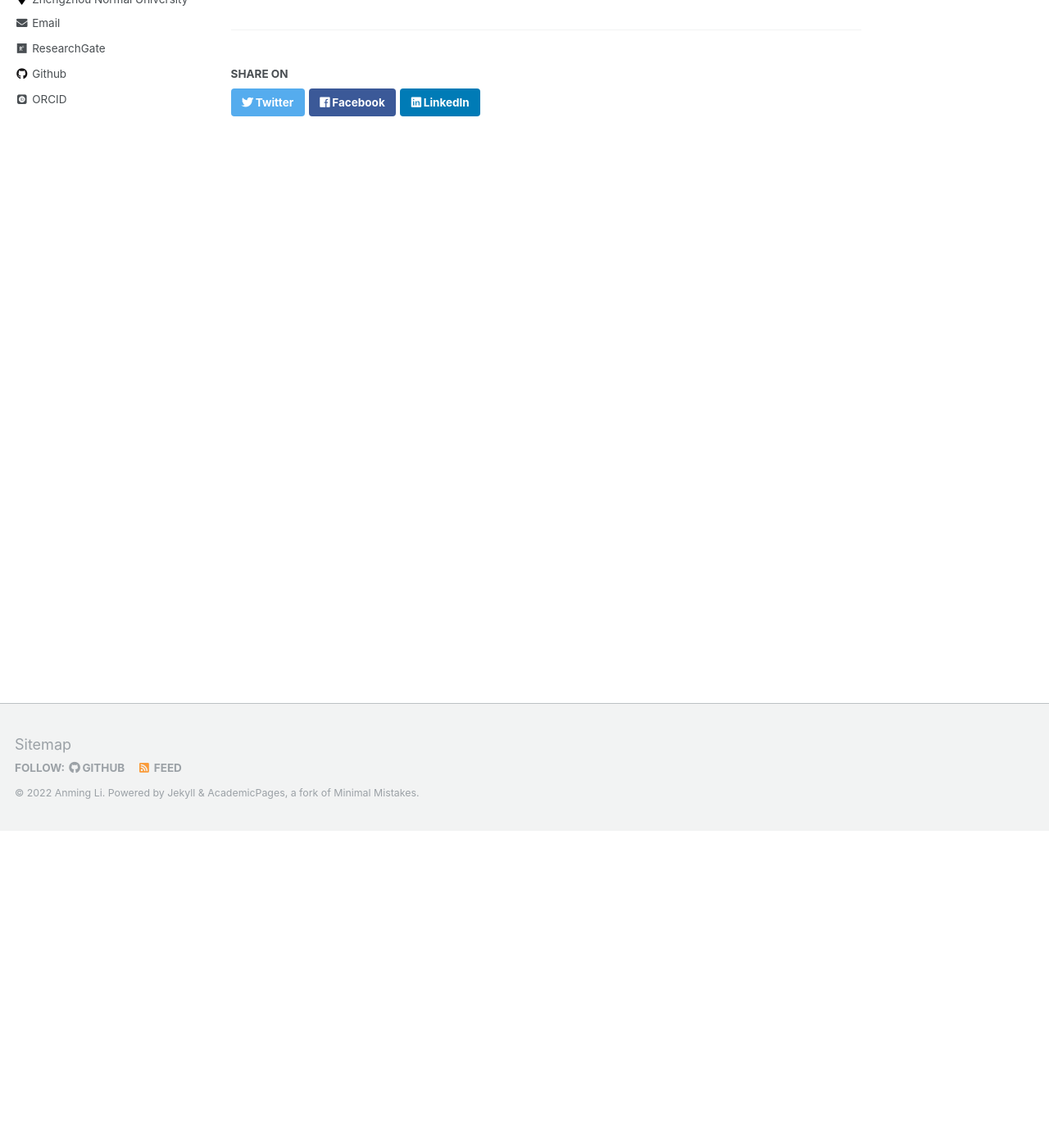
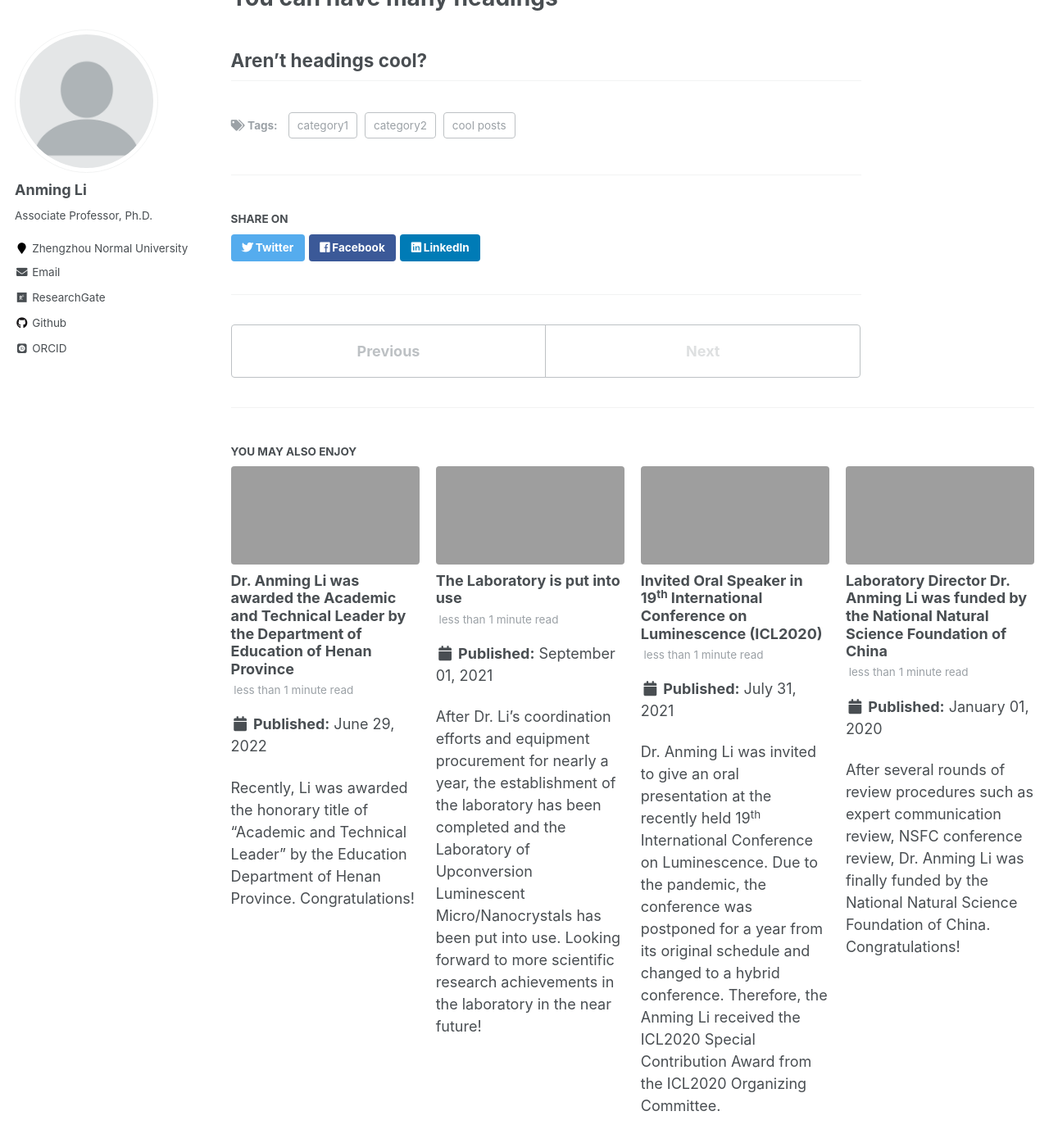
Before and after one commit to ucnclab/ucnclab.github.io, a Jekyll site: the page built from _posts/2199-01-01-future-post.md, in a window 1280 px wide and 1400 px high, scrolled down 386 px. Shown: the top 1395 px of the window at 82% size. Built offline with Jekyll 4.4.1, drawn with Linux system fonts in a browser that asks for light colours; some web fonts are replaced; some of the changed text lies outside the part shown.

Commit message:
Add files via upload

```diff
--- /dev/null
+++ b/_posts/2020-01-21-blog-post-2.md
@@ -0,0 +1,10 @@
+---
+title: 'Laboratory Director Dr. Anming Li was funded by the National Natural Science Foundation of China'
+date: 2020-01-01
+permalink: /posts/2020/01/blog-post-2/
+tags:
+  - Research Highlight
+
+---
+
+After several rounds of review procedures such as expert communication review, NSFC conference review, Dr. Anming Li was finally funded by the [National Natural Science Foundation of China](/research/2020-01-01-research7). Congratulations!
--- /dev/null
+++ b/_posts/2021-07-31-blog-post-3.md
@@ -0,0 +1,12 @@
+---
+title: 'Invited Oral Speaker in 19<sup>th</sup> International Conference on Luminescence (ICL2020)'
+date: 2021-07-31
+permalink: /posts/2021/07/blog-post-3/
+tags:
+  - Conference
+  - Laboratory News
+---
+
+Dr. Anming Li was invited to give an oral presentation at the recently held 19<sup>th</sup> International Conference on Luminescence. Due to the pandemic, the conference was postponed for a year from its original schedule and changed to a hybrid conference. Therefore, the Anming Li received the [ICL2020 Special Contribution Award](/awards/2021-award4) from the ICL2020 Organizing Committee.
+
+![ICL2020talk](/images/icltalk.png)
--- /dev/null
+++ b/_posts/2021-09-01-blog-post-4.md
@@ -0,0 +1,9 @@
+---
+title: 'The Laboratory is put into use'
+date: 2021-09-01
+permalink: /posts/2021/01/blog-post-4/
+tags:
+  - Laboratory News
+---
+
+After Dr. Li's coordination efforts and equipment procurement for nearly a year, the establishment of the laboratory has been completed and the Laboratory of Upconversion Luminescent Micro/Nanocrystals has been put into use. Looking forward to more scientific research achievements in the laboratory in the near future!
--- /dev/null
+++ b/_posts/2022-06-29-blog-post-5.md
@@ -0,0 +1,10 @@
+---
+title: 'Dr. Anming Li was awarded the Academic and Technical Leader by the Department of Education of Henan Province'
+date: 2022-06-29
+permalink: /posts/2022/06/blog-post-5/
+tags:
+  - Research Highlight
+  - Laboratory News
+---
+
+Recently, Li was awarded the honorary title of "[Academic and Technical Leader](/awards/2022-award5)" by the Education Department of Henan Province. Congratulations!
--- a/_posts/2199-01-01-future-post.md
+++ b/_posts/2199-01-01-future-post.md
@@ -1,7 +1,7 @@
 ---
 title: 'Future Blog Post'
 date: 2199-01-01
-permalink: /posts/2012/08/blog-post-4/
+permalink: /posts/2199/01/blog-post-000/
 tags:
   - cool posts
   - category1
@@ -9,3 +9,13 @@ tags:
 ---
 
 This post will show up by default. To disable scheduling of future posts, edit `config.yml` and set `future: false`.
+
+
+Headings are cool
+======
+
+You can have many headings
+======
+
+Aren't headings cool?
+------
```
Also changed, not shown: _posts/2017-05-25-blog-post-1.md (added, +13 -0 lines).
